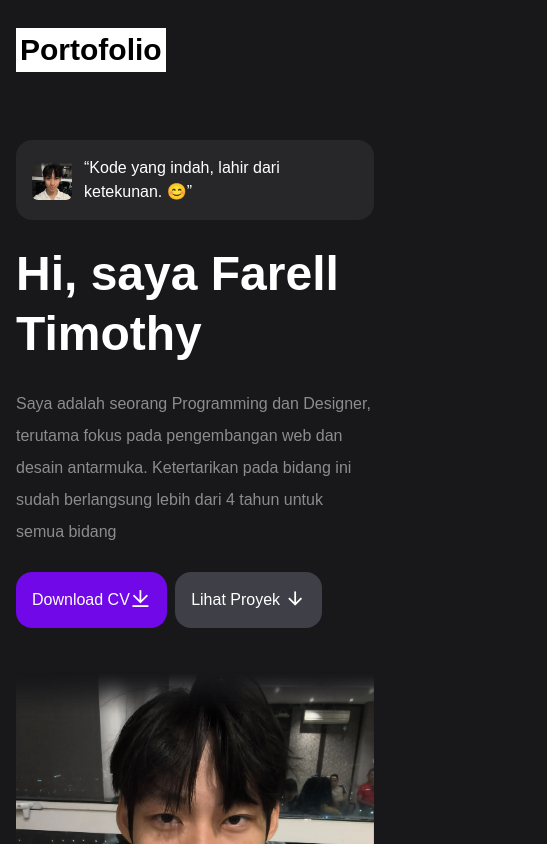
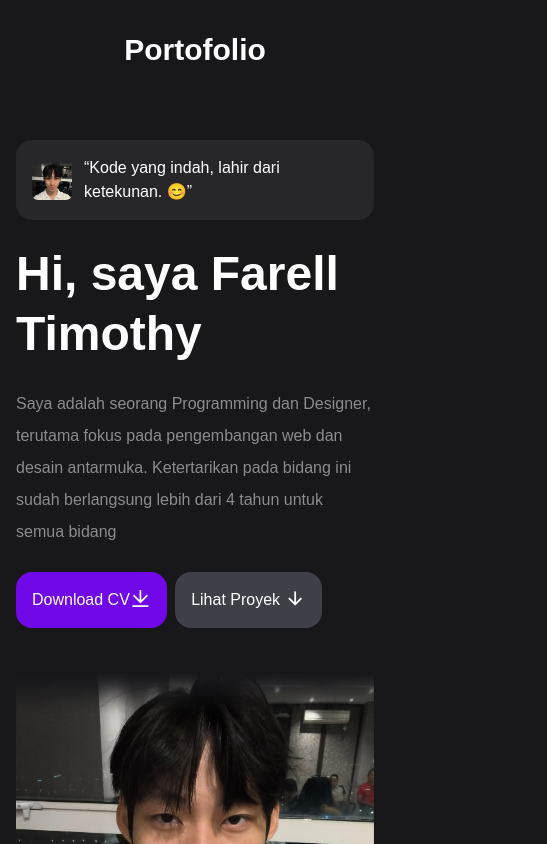
Before and after one commit to farelltimothy/PORTOFOLIO-WEBSITE-REACTJS-TAILWINDJS, a React (Vite) app: page / in a window 390 px wide. Shown: the top 844 px of the page, 547 px wide, since content can reach past the window. Built offline with nearby package versions, Linux system fonts and the light colour scheme.

Commit message:
fix navbar & kontak form

```diff
--- a/src/App.jsx
+++ b/src/App.jsx
@@ -104,7 +104,7 @@ function App() {
       {/* tentang */}
 
       {/* proyek */}
-      <div className="proyek mt-32 py-10" id="proyek" pointer cursor>
+      <div className="proyek mt-32 py-10 cursor-pointer" id="proyek">
             <h1 className="text-center text-4xl font-bold mb-2" data-aos="fade-up" data-aos-duration="1000" data-aos-once="true">Proyek</h1>
             <p className="text-base/loose text-center opacity-50" data-aos="fade-up" data-aos-duration="1000" data-aos-delay="300" data-aos-once="true">Berikut ini beberapa proyek yang telah saya kerjakan.</p>
             <div className="proyek-box mt-14 grid lg:grid-cols-3 sm:grid-cols-2 grid-cols-1 gap-4">
@@ -133,7 +133,7 @@ function App() {
       <div className="kontak mt-32 sm:p-10 p-0" id="kontak">
         <h1 className="text-center text-4xl font-bold mb-2" data-aos="fade-up" data-aos-duration="1000">Kontak</h1>
         <p className="text-base/loose text-center opacity-50 mb-8" data-aos="fade-up" data-aos-duration="1000" data-aos-delay="300">Mari terhubung dengan saya.</p>
-        <form action="https://formsubmit.co/farelltimothy@gmail.com" method="POST" className="bg-zinc-800 p-10 w-fit mx-auto rounded-md" autoComplete="off" data-aos="fade-up" data-aos-duration="1000" data-aos-delay="500">
+        <form action="https://formsubmit.co/farelltimothy@gmail.com" method="POST" className="w-full max-w-lg p-6 md:p-10 bg-zinc-800 p-10 w-fit mx-auto rounded-md" autoComplete="off" data-aos="fade-up" data-aos-duration="1000" data-aos-delay="500">
           <div className="flex flex-col gap-6">
             <div className="flex flex-col gap-2">
               <label className="font-semibold">Nama Lengkap</label>
--- a/src/components/Navbar.jsx
+++ b/src/components/Navbar.jsx
@@ -18,10 +18,12 @@ const Navbar = () => {
         };
     }, []);
 
-  return <div className="Navbar py-7 flex items-center justify-between">
-    <div className="logo">
-        <h1 className="text-3xl font-bold bg-white text-black p-1 md:bg-transparent md:text-white">Portofolio</h1>
-    </div>
+  return <div className="Navbar py-7 flex flex-col md:flex-row items-center justify-between gap-4">
+  <div className="logo w-full md:w-auto text-center md:text-left">
+    <h1 className="text-3xl font-bold p-1 md:bg-transparent md:text-white">
+      Portofolio
+    </h1>
+  </div>
     <ul className={`menu flex item-center sm:gap-10 gap-4 md:static fixed left-1/2 -translate-x-1/2 md:-translate-x-0 -top-10 opacity-0 md:opacity-100 bg-white/30 backdrop-blur-md p-4
         rounded-br-2xl rounded-bl-2xl md:bg-transparent transition-all md: transition all md: transition-none ${active ? "top-0 opacity-100" : "-top-10 opacity-0"} transition-all duration-300 z-40`}>
         <li>
--- a/src/main.jsx
+++ b/src/main.jsx
@@ -17,11 +17,12 @@ AOS.init();
 
 
 createRoot(document.getElementById('root')).render(
+
   <StrictMode>
     <div className="container mx-auto px-4">
       <PreLoader/>
       <Navbar />
-      <App />
+      <App/>
       <Footer />
     </div>
   </StrictMode>,
```
Also changed, not shown: 1 other file (tests, documents, lock files or other folders).
